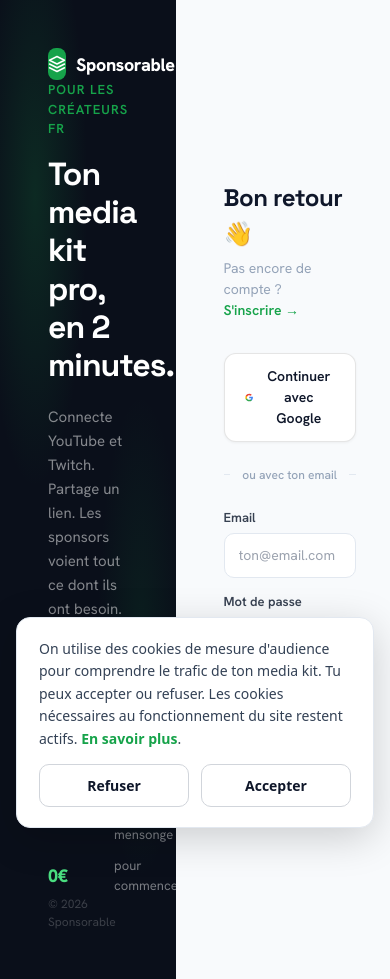
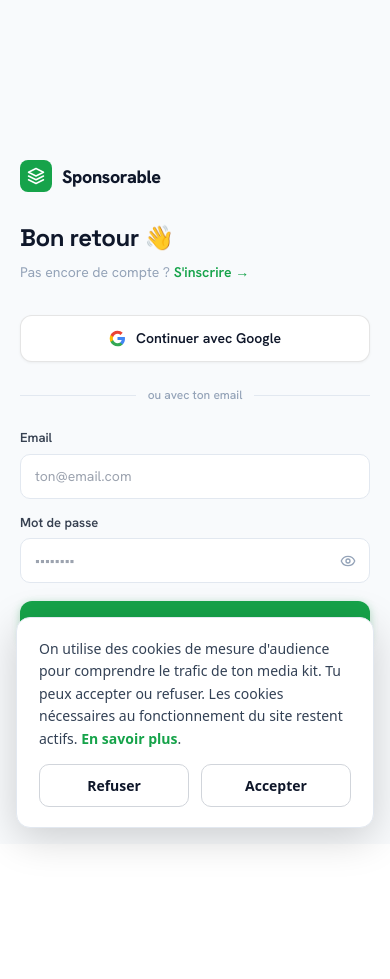
Before and after one commit to nathantauvel-rgb/SPONSORABLE, a Next.js app: page /login in a window 390 px wide. After the commit the page ends 844 px from the top, so only its background shows below. Built offline with nearby package versions, Linux system fonts and the light colour scheme; a web font is replaced by a local one.

Commit message:
fix(responsive): mobile-first login/register page (hide left panel, full-width form)
Co-Authored-By: Claude Opus 4.8 <noreply@anthropic.com>

```diff
--- a/src/app/(auth)/login/page.tsx
+++ b/src/app/(auth)/login/page.tsx
@@ -5,10 +5,12 @@ import { signIn } from 'next-auth/react'
 import Link from 'next/link'
 import { useRouter, useSearchParams } from 'next/navigation'
 import { Suspense, useEffect, useState } from 'react'
+import { useIsMobile } from '@/hooks/useIsMobile'
 
 function LoginForm() {
   const router = useRouter()
   const searchParams = useSearchParams()
+  const isMobile = useIsMobile()
 
   const [mode, setMode] = useState<'login' | 'register'>('login')
   const [email, setEmail] = useState('')
@@ -86,10 +88,10 @@ function LoginForm() {
         @keyframes float { 0%, 100% { transform: translateY(0px) } 50% { transform: translateY(-8px) } }
       `}</style>
 
-      {/* Panneau gauche — identité visuelle */}
+      {/* Panneau gauche — identité visuelle (masqué sur mobile) */}
       <div style={{
         flex: '0 0 45%', background: '#0a0f1a', position: 'relative', overflow: 'hidden',
-        display: 'flex', flexDirection: 'column', justifyContent: 'space-between', padding: '48px',
+        display: isMobile ? 'none' : 'flex', flexDirection: 'column', justifyContent: 'space-between', padding: '48px',
       }}>
         {/* Glows */}
         <div style={{ position: 'absolute', top: '-10%', left: '-10%', width: '60%', height: '60%', background: 'radial-gradient(ellipse, rgba(22,163,74,0.18) 0%, transparent 70%)', pointerEvents: 'none' }} />
@@ -133,8 +135,18 @@ function LoginForm() {
       </div>
 
       {/* Panneau droit — formulaire */}
-      <div style={{ flex: 1, background: '#f8fafc', display: 'flex', alignItems: 'center', justifyContent: 'center', padding: '40px 48px' }}>
+      <div style={{ flex: 1, background: '#f8fafc', display: 'flex', alignItems: 'center', justifyContent: 'center', padding: isMobile ? '32px 20px' : '40px 48px' }}>
         <div style={{ width: '100%', maxWidth: '380px' }}>
+
+          {/* Logo (visible sur mobile, car le panneau gauche est masqué) */}
+          {isMobile && (
+            <Link href="/" style={{ textDecoration: 'none', display: 'inline-flex', alignItems: 'center', gap: '10px', marginBottom: '28px' }}>
+              <div style={{ width: '32px', height: '32px', background: '#16a34a', borderRadius: '8px', display: 'flex', alignItems: 'center', justifyContent: 'center' }}>
+                <svg width="18" height="18" viewBox="0 0 24 24" fill="none"><path d="M12 2L2 7l10 5 10-5-10-5zM2 17l10 5 10-5M2 12l10 5 10-5" stroke="white" strokeWidth="2" strokeLinecap="round" strokeLinejoin="round"/></svg>
+              </div>
+              <span style={{ fontWeight: 800, fontSize: '18px', color: '#0f172a', letterSpacing: '-0.02em' }}>Sponsorable</span>
+            </Link>
+          )}
 
           {/* Titre */}
           <div style={{ marginBottom: '32px' }}>
```
